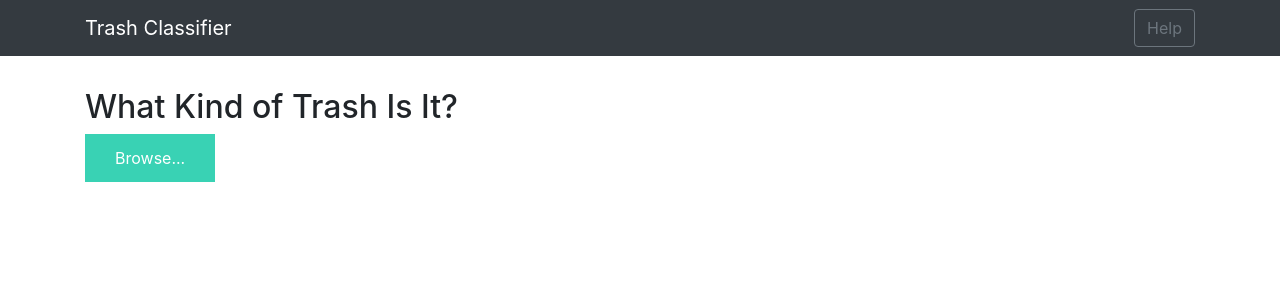
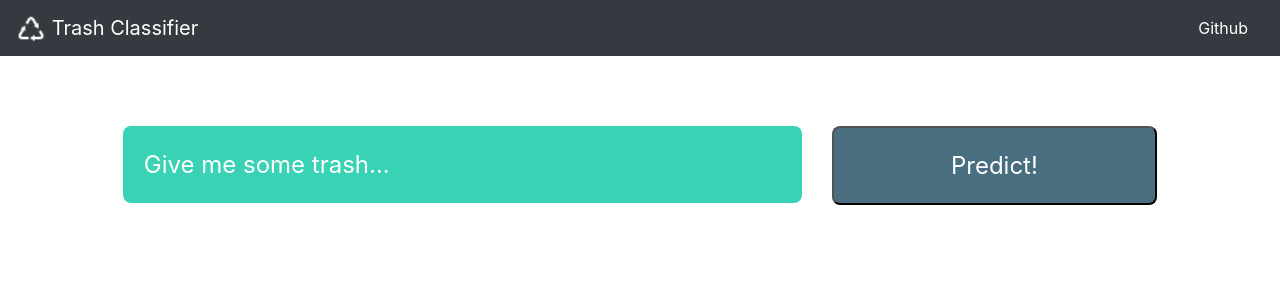
Before and after one commit to alssica/trash-classifier, a Flask app: page / in a window 1280 px wide. Shown: the top 300 px of the page. Run offline with Flask 2, Linux system fonts and the light colour scheme; some libraries are stand-ins or nearby versions.

Commit message:
flask revamp to stop the re-render

```diff
--- a/webapp/app.py
+++ b/webapp/app.py
@@ -5,10 +5,11 @@ import base64
 
 from keras.models import load_model
 from keras.applications.imagenet_utils import preprocess_input
+import keras
 
 from flask import Flask, render_template, request
-# from werkzeug.utils import secure_filename
-# from gevent.pywsgi import WSGIServer
+from werkzeug.utils import secure_filename
+from gevent.pywsgi import WSGIServer
 
 # to be replaced by variables imported directly from the CNN script, once it's converted from nb to python file
 categories = ['cardboard', 'glass', 'metal', 'paper', 'plastic', 'trash']
@@ -45,8 +46,9 @@ def make_pred(model, img_file):
     y_pred = model.predict(x)
     y_class_index = y_pred.argmax(axis=-1)[0]
     y_cat = cat_code_dict[y_class_index]
-
-    return y_cat
+    y_prob = "{0:.1%}".format(y_pred[0][y_class_index])
+    print(y_cat, y_prob)
+    return "{},{}".format(y_cat, y_prob)
 
 @app.route('/', methods=['GET'])
 def index():
--- a/webapp/static/main.js
+++ b/webapp/static/main.js
@@ -2,14 +2,15 @@ $(document).ready(function () {
     // Init
     $('.image-section').hide();
     $('.loader').hide();
-    $('#result').hide();
+    $('.result').hide();
 
     // Upload Preview
     function readURL(input) {
         if (input.files && input.files[0]) {
             var reader = new FileReader();
             reader.onload = function (e) {
-                $('#imagePreview').css('background-image', 'url(' + e.target.result + ')');
+                $('#imagePreview').attr('src', e.target.result);
+                // $('#imagePreview').css('background-image', 'url(' + e.target.result + ')');
                 $('#imagePreview').hide();
                 $('#imagePreview').fadeIn(650);
             }
@@ -19,15 +20,16 @@ $(document).ready(function () {
     $("#imageUpload").change(function () {
         $('.image-section').show();
         $('#btn-predict').show();
-        $('#result').text('');
-        $('#result').hide();
+        // $('.result').text('');
+        $('.result-cat').text('');
+        $('.result-prob').text('');
+        $('.result').hide();
         readURL(this);
     });
 
     // Predict
     $('#btn-predict').click(function () {
         var form_data = new FormData($('#upload-file')[0]);
-
         // Show loading animation
         $(this).hide();
         $('.loader').show();
@@ -44,8 +46,9 @@ $(document).ready(function () {
             success: function (data) {
                 // Get and display the result
                 $('.loader').hide();
-                $('#result').fadeIn(600);
-                $('#result').text(' Result:  ' + data);
+                $('.result').fadeIn(600);
+                $('#result-cat').text(' I think this is:  ' + data.split(",")[0]);
+                $('#result-prob').text(' with ' + data.split(',')[1] + ' confidence');
                 console.log('Success!');
             },
         });
--- a/webapp/static/styles.css
+++ b/webapp/static/styles.css
@@ -1,16 +1,32 @@
+.img-section {
+    /* border: 5px solid #F8F8F8; */
+    width: 100%;
+    /* box-shadow: 0px 2px 4px 0px rgba(0, 0, 0, 0.1); */
+    /* margin-top: 1em;
+    margin-bottom: 1em;     */
+}
+
 .img-preview {
-    width: 256px;
-    height: 256px;
+    width: 100%;
+    padding: 3%;
+    border: 5px solid #F8F8F8;
+    box-shadow: 4px 4px 8px rgba(0, 0, 0, 0.15);
+}
+
+/* .img-preview {
+    width: 100%
+    height: 100%;
     position: relative;
     border: 5px solid #F8F8F8;
     box-shadow: 0px 2px 4px 0px rgba(0, 0, 0, 0.1);
     margin-top: 1em;
     margin-bottom: 1em;
-}
+} */
 
 .img-preview>div {
     width: 100%;
-    height: 100%;
+    /* height: 100%; */
+    padding: 2%;
     background-size: 256px 256px;
     background-repeat: no-repeat;
     background-position: center;
@@ -20,14 +36,23 @@ input[type="file"] {
     display: none;
 }
 
+label{
+    margin-bottom: 0em;;
+}
+
 .upload-label{
-    display: inline-block;
-    padding: 12px 30px;
+    width: 100%;
+    display: block;
+    margin-left: 0px;
+    margin-right: 0px;
+    padding: 3%;
+    font-size: 1.5em;
+    cursor: pointer;
     background: #39D2B4;
     color: #fff;
-    font-size: 1em;
     transition: all .4s;
-    cursor: pointer;
+    border-radius: 0.5rem;
+    /* box-shadow: 0px 2px 4px 4px rgba(0, 0, 0, 0.1); */
 }
 
 .upload-label:hover{
@@ -35,12 +60,41 @@ input[type="file"] {
     color: #39D2B4;
 }
 
+/* .predict-label-div{
+    width: 100%;
+    margin-bottom: 3%;
+} */
+
+.predict-label{
+    padding:6%;
+    margin-bottom:0rem;
+    background: rgb(73, 110, 128);
+    width: 100%;
+    display: block;
+    margin-left: 0px;
+    margin-right: 0px;
+    font-size: 1.5em;
+    cursor: pointer;
+    color: #fff;
+    transition: all .4s;
+    border-radius: 0.5rem;
+}
+
 .loader {
-    border: 8px solid #f3f3f3; /* Light grey */
-    border-top: 8px solid #3498db; /* Blue */
+
+    /* display:inline-block; */
+    /* margin-top:50%;
+    margin-bottom: 50%;
+    margin-left:15%;
+    margin-right: 15%; */
+    /* padding-top:25%; */
+    margin: auto;
+    border: 15px solid #f3f3f3; /* Light grey */
+    border-top: 15px solid rgb(73, 110, 128); /* Blue */
+
     border-radius: 50%;
-    width: 50px;
-    height: 50px;
+    width: 10vh;
+    height: 10vh;
     animation: spin 1s linear infinite;
 }
 
@@ -48,3 +102,8 @@ input[type="file"] {
     0% { transform: rotate(0deg); }
     100% { transform: rotate(360deg); }
 }
+
+.result {
+    margin: auto;
+    height: 100%;
+}
--- a/webapp/templates/base.html
+++ b/webapp/templates/base.html
@@ -13,12 +13,17 @@
 
 <body>
     <nav class="navbar navbar-dark bg-dark">
-        <div class="container">
+        <a class="navbar-brand" href="#">
+            <img src="static/icon.png" width="30" height="30" class="d-inline-block align-top" alt="">
+            Trash Classifier
+        </a>
+        <a class="nav-link" href="https://github.com/alssica/" style="color: white">Github</a>
+        <!-- <div class="container">
             <a class="navbar-brand" href="#">Trash Classifier</a>
-            <button class="btn btn-outline-secondary my-2 my-sm-0" type="submit">Help</button>
-        </div>
+            <a class="nav-link" href="https://github.com/alssica/">Github</a>
+        </div> -->
     </nav>
-    <div class="container">
+    <div class="container" style="padding: 3%">
         <div id="content" style="margin-top:2em">{% block content %}{% endblock %}</div>
     </div>
 </body>
--- a/webapp/templates/index.html
+++ b/webapp/templates/index.html
@@ -1,31 +1,42 @@
 {% extends "base.html" %} {% block content %}
 
-<h2>What Kind of Trash Is It?</h2>
-
-<div>
+<div class="col-md">
+    <!-- <h2>
+        Give me some trash?
+    </h2> -->
+    <div class="row">
+        <div class="col-md-8">
             <form id="upload-file" method="post" enctype="multipart/form-data">
-        <label for="imageUpload" class="upload-label">
-            Browse...
+                <label class="upload-label" style="margin-bottom:0rem;" for="imageUpload">
+                    Give me some trash...
                 </label>
                 <input type="file" name="image" id="imageUpload" accept=".png, .jpg, .jpeg">
             </form>
 
             <div class="image-section" style="display:none;">
-        <div class="img-preview">
+                <img class="img-preview" id='imagePreview'/>
+                <!-- <div class="img-preview">
                     <div id="imagePreview">
                     </div>
-        </div>
-        <div>
-            <button type="button" class="btn btn-primary btn-lg " id="btn-predict">Predict!</button>
+                </div> -->
             </div>
         </div>
 
+        <div class="col-md-4">
+            <!-- <div style="height: 100%;"> -->
+            <button type="button" id="btn-predict" class="predict-label">Predict!</button>
+                <!-- btn btn-primary btn-lg  -->
+            <!-- </div> -->
             <div class="loader" style="display:none;"></div>
 
-    <h3 id="result">
-        <span> </span>
-    </h3>
 
+            <div class="result">
+                <h3 id="result-cat"> </h3>
+                <h3 id="result-prob"> </h3>
+            </div>
+        </div>
+
+    </div>
 </div>
 
 {% endblock %}
```
Also changed, not shown: img_pred/beer can.jpg (added), img_pred/beer_bottle.jpg (added), img_pred/can.jpg (added), img_pred/can.webp (added), webapp/static/icon.png (added). Lines whose indentation alone changed are shown as unchanged.
